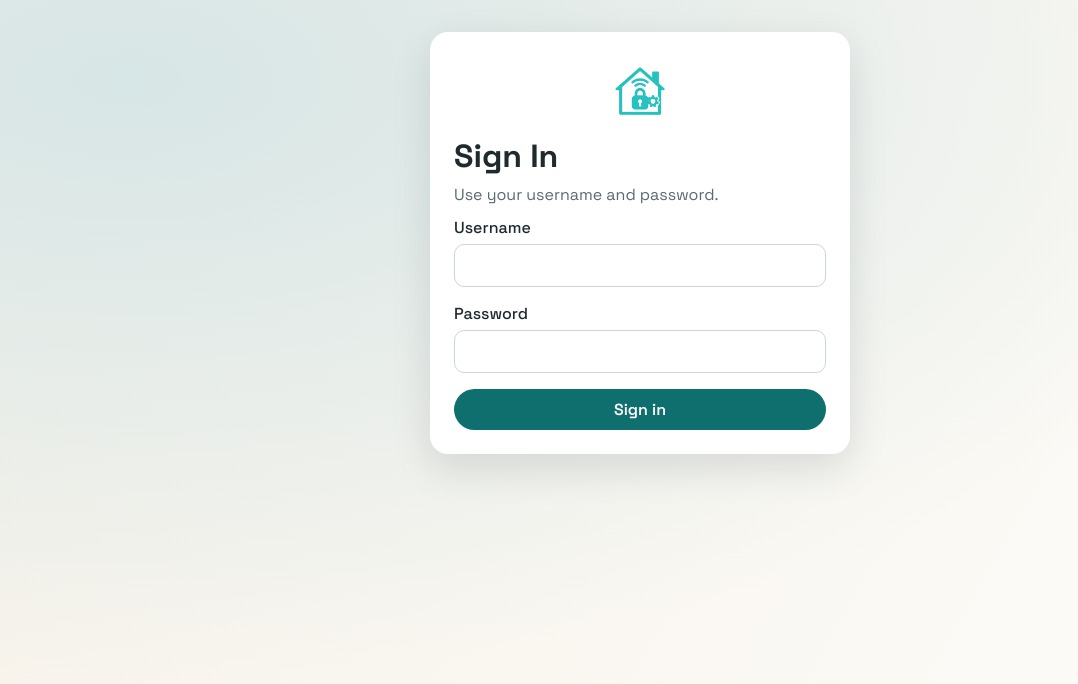
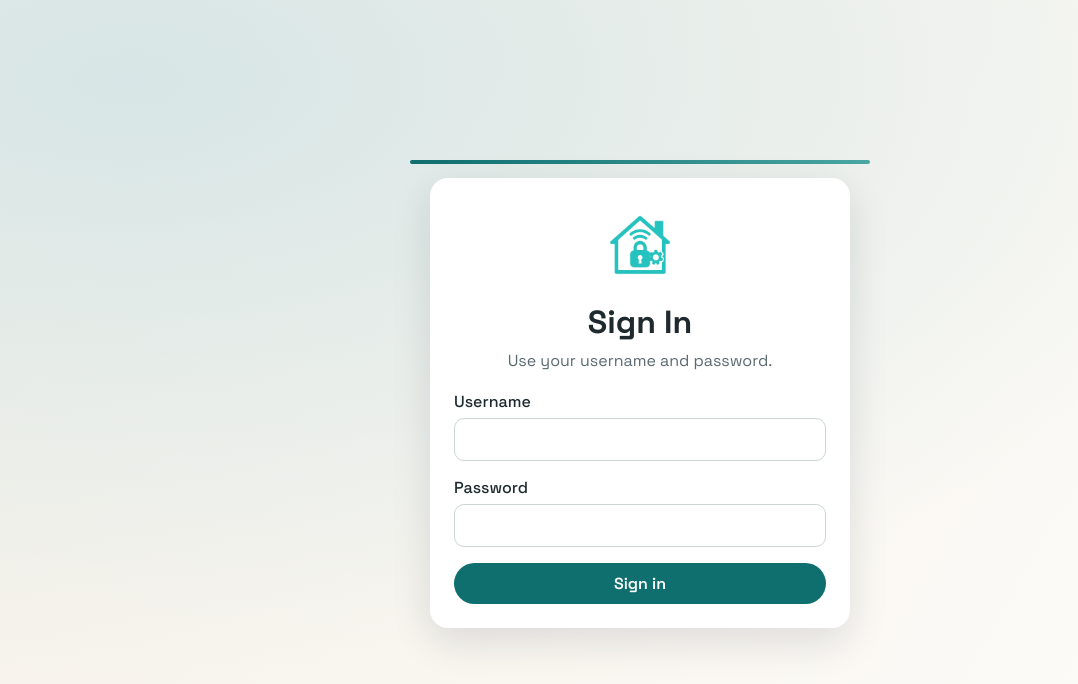
Before and after one commit to mrgionsi/ring-intercom-control, a React (Vite) app in the folder frontend/: page /login in a window 1280 px wide. Shown: the top 684 px of the page, without its empty margins (0-1078 px from the left). Built offline with nearby package versions, Linux system fonts and the light colour scheme; no server answers.

Commit message:
feat: refresh login layout and harden browser language detection

```diff
--- a/frontend/src/i18n.ts
+++ b/frontend/src/i18n.ts
@@ -28,8 +28,10 @@ i18n.use(initReactI18next).init({
 });
 
 export function setLanguage(lang: string) {
-  i18n.changeLanguage(lang);
-  localStorage.setItem(STORAGE_KEY, lang);
+  const supported = ['en', 'it', 'es', 'de'];
+  const safeLang = supported.includes(lang) ? lang : 'en';
+  i18n.changeLanguage(safeLang);
+  localStorage.setItem(STORAGE_KEY, safeLang);
 }
 
 export default i18n;
--- a/frontend/src/i18n/utils.ts
+++ b/frontend/src/i18n/utils.ts
@@ -2,7 +2,10 @@ export function detectLanguage(
   storedLanguage: string | null,
   browserLanguage: string | null
 ): string {
-  if (storedLanguage) return storedLanguage;
+  const supported = new Set(['en', 'it', 'es', 'de']);
+  if (storedLanguage && supported.has(storedLanguage)) {
+    return storedLanguage;
+  }
 
   const lang = (browserLanguage ?? '').toLowerCase();
   if (lang.startsWith('it')) return 'it';
--- a/frontend/src/pages/Login.tsx
+++ b/frontend/src/pages/Login.tsx
@@ -37,8 +37,10 @@ export default function Login({
   };
 
   return (
-    <div className="page">
-      <div className="card narrow">
+    <div className="page login-page">
+      <div className="login-shell">
+        <div className="login-topline" />
+        <div className="card narrow login-card">
           <div className="login-brand">
             <img
               src="/ring_intercom_logo.png"
@@ -47,7 +49,7 @@ export default function Login({
             />
           </div>
           <h1>{t('login.title')}</h1>
-        <p>{t('login.subtitle')}</p>
+          <p className="login-subtitle">{t('login.subtitle')}</p>
           <form onSubmit={handleSubmit} className="stack">
             <label className="field">
               <span>{t('login.username')}</span>
@@ -67,11 +69,12 @@ export default function Login({
               />
             </label>
             {error ? <div className="error">{error}</div> : null}
-          <button className="btn" disabled={loading}>
+            <button className="btn login-button" disabled={loading}>
               {loading ? t('login.signing_in') : t('login.sign_in')}
             </button>
           </form>
         </div>
       </div>
+    </div>
   );
 }
--- a/frontend/src/styles.css
+++ b/frontend/src/styles.css
@@ -56,16 +56,52 @@ body {
   object-fit: contain;
 }
 
+.login-page {
+  display: flex;
+  align-items: center;
+  justify-content: center;
+  padding-top: 48px;
+}
+
+.login-shell {
+  width: min(460px, 100%);
+}
+
+.login-topline {
+  height: 4px;
+  width: 100%;
+  border-radius: 999px;
+  background: linear-gradient(90deg, #0f6f6f, #49a6a3);
+  margin-bottom: 14px;
+}
+
+.login-card {
+  padding: 28px;
+}
+
 .login-brand {
   display: flex;
   justify-content: center;
-  margin-bottom: 8px;
+  margin-bottom: 12px;
 }
 
 .login-logo {
-  width: 72px;
-  height: 72px;
+  width: 88px;
+  height: 88px;
   object-fit: contain;
+}
+
+.login-subtitle {
+  text-align: center;
+  margin-bottom: 20px;
+}
+
+.login-card h1 {
+  text-align: center;
+}
+
+.login-button {
+  width: 100%;
 }
 
 h1,
```
Also changed, not shown: 1 other file (tests, documents, lock files or other folders). Lines whose indentation alone changed are shown as unchanged.
